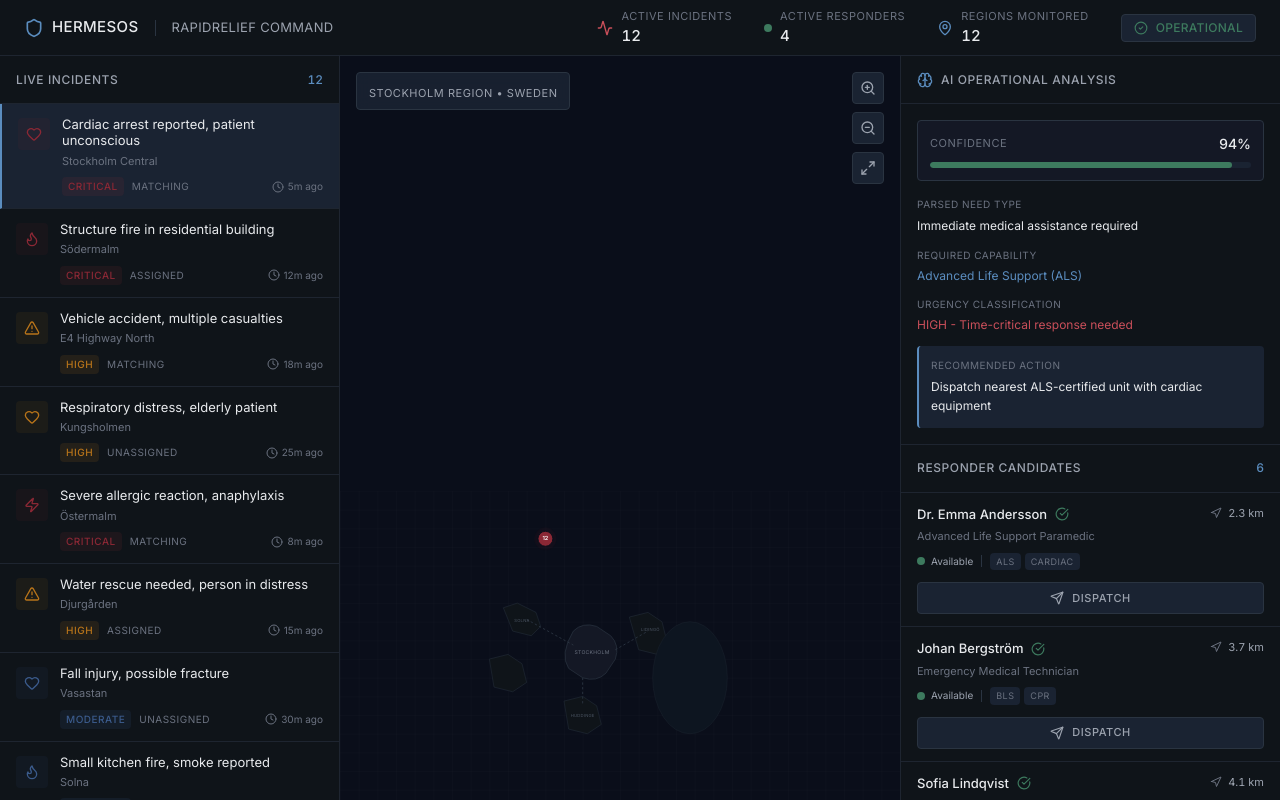
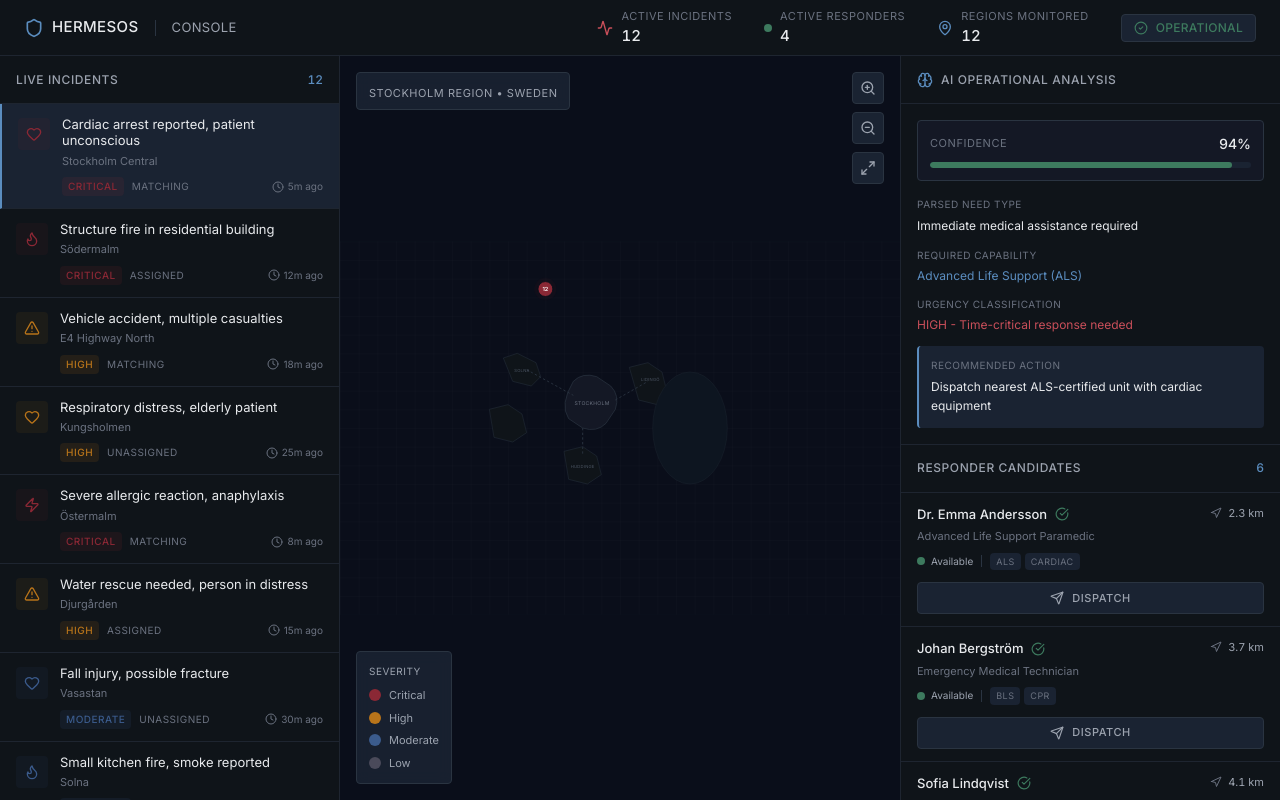
Before and after one commit to EthanHosier/hack-europe, a React (Vite) app in the folder ui/: page / in a window 1280 px wide. Shown: the top 800 px of the page. Built offline with nearby package versions, Linux system fonts and the light colour scheme.

Commit message:
better scrolling

```diff
--- a/ui/src/App.tsx
+++ b/ui/src/App.tsx
@@ -1,4 +1,4 @@
-import { useState } from "react";
+import { useEffect, useState } from "react";
 import { TopBar } from "@/components/ui/TopBar";
 import { IncidentQueue } from "@/components/ui/IncidentQueue";
 import type { Incident } from "@/components/ui/IncidentQueue";
@@ -205,10 +205,10 @@ export default function App() {
   );
 
   const handleDispatch = (responderId: string, incidentId: string) => {
+    // TODO: trigger API call to dispatch responder to incident - update state in BE
     console.log(
       `Dispatching responder ${responderId} to incident ${incidentId}`,
     );
-    // In a real app, this would trigger API calls and update state
   };
 
   const selectedIncident =
--- a/ui/src/components/ui/TopBar.tsx
+++ b/ui/src/components/ui/TopBar.tsx
@@ -22,7 +22,7 @@ export function TopBar({
         </div>
         <div className="h-4 w-px bg-[#2a3441]" />
         <span className="text-[13px] text-[#9ca3af] tracking-wide">
-          RAPIDRELIEF COMMAND
+          CONSOLE
         </span>
       </div>
 
--- a/ui/src/index.css
+++ b/ui/src/index.css
@@ -2,3 +2,8 @@
 @import "./tailwind.css";
 @import "shadcn/tailwind.css";
 @import './theme.css';
+
+html, body, #root {
+  height: 100%;
+  margin: 0;
+}
--- a/ui/src/theme.css
+++ b/ui/src/theme.css
@@ -179,3 +179,25 @@
     line-height: 1.5;
   }
 }
+
+* {
+  scrollbar-width: thin;
+  scrollbar-color: #2a3441 #0f1419;
+}
+
+::-webkit-scrollbar {
+  width: 6px;
+}
+
+::-webkit-scrollbar-track {
+  background: #0f1419;
+}
+
+::-webkit-scrollbar-thumb {
+  background-color: #2a3441;
+  border-radius: 3px;
+}
+
+::-webkit-scrollbar-thumb:hover {
+  background-color: #3a4451;
+}
```
